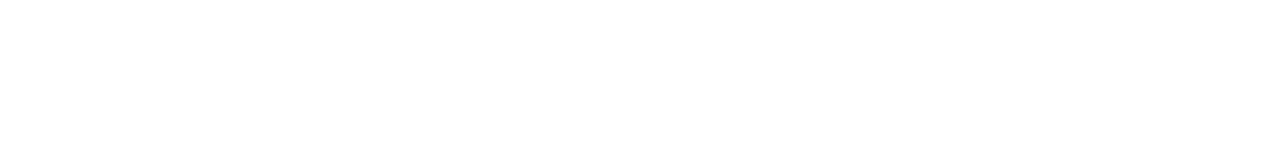
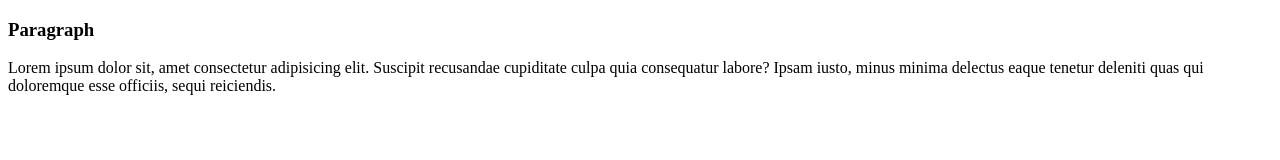
Before and after one commit to ramjanmia/my-first-github-repo, a plain HTML site: page index.html in a window 1280 px wide. Drawn offline with Linux system fonts and the light colour scheme.

Commit message:
added the first bolg

```diff
--- a/index.html
+++ b/index.html
@@ -6,6 +6,7 @@
     <title>my first github repo</title>
 </head>
 <body>
-
+    <h3>Paragraph</h3>
+    <p>Lorem ipsum dolor sit, amet consectetur adipisicing elit. Suscipit recusandae cupiditate culpa quia consequatur labore? Ipsam iusto, minus minima delectus eaque tenetur deleniti quas qui doloremque esse officiis, sequi reiciendis.</p>
 </body>
 </html>
```
